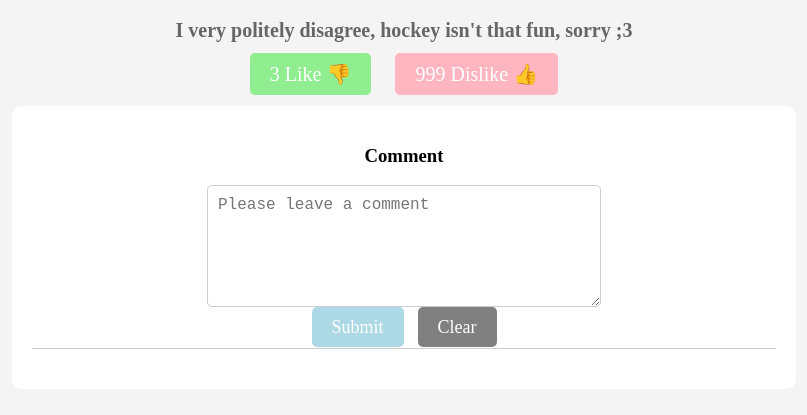
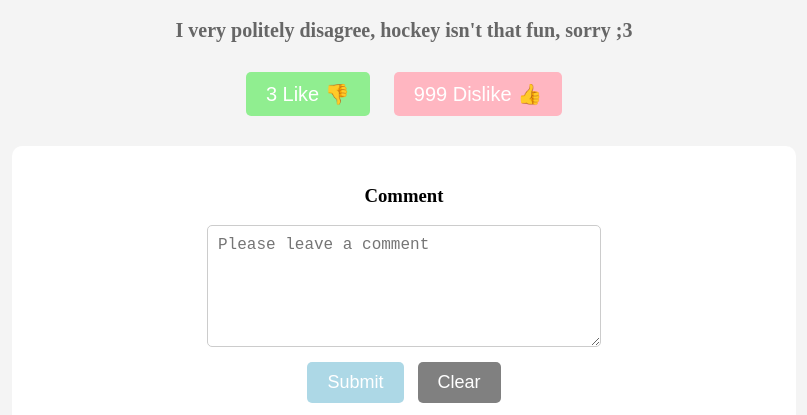
Before and after one commit to albaraa-gh/Lab-6-CPIT-405, a plain HTML site: page index.html in a window 1280 px wide. Shown: the part 81-496 px from the top of the page, without its empty margins (236-1043 px from the left). Drawn offline with Linux system fonts and the light colour scheme.

Commit message:
Add files via upload

```diff
--- a/index.html
+++ b/index.html
@@ -12,14 +12,14 @@
 <body>
     <h1>Lab 6</h1>
     <h2>I very politely disagree, hockey isn't that fun, sorry ;3</h2>
-    <bottun id="likeBtn"></bottun>
-    <bottun id="dislikeBtn"></bottun>
+    <button id="likeBtn"></button>
+    <button id="dislikeBtn"></button>
 
     <div class="comments">
         <h3>Comment</h3>
         <textarea id="commentBox" placeholder="Please leave a comment"></textarea>
-        <bottun id="submit">Submit</bottun>
-        <bottun id="clear">Clear</bottun>
+        <button id="submit">Submit</button>
+        <button id="clear">Clear</button>
         <div id="commentsList">
 
         </div>
--- a/script.js
+++ b/script.js
@@ -15,7 +15,7 @@ likesBtn.innerText = likesCount + " Like  👎";
 dislikesBtn.innerText = dislikesCount + " Dislike  👍";
 
 likesBtn.addEventListener("click", () => {
-    if (document.cookie.indexOf("voted" === -1)) {
+    if (document.cookie.indexOf("voted") === -1){
         likesCount++;
         likesBtn.innerText = likesCount + " Like  👎";
         setCookie();
@@ -40,9 +40,11 @@ function setCookie() {
 
 clearBtn.addEventListener("click", () => {
     commentBox.value = ""
+    commentsList.innerHTML="";
     document.cookie = "voted=true; path=/; expires=Thu, 01 Jan 1970 00:00:00 UTC;";
     location.reload();
 });
+
 function disableAllButtons() {
     likesBtn.disabled = true;
     dislikesBtn.disabled = true;
```
